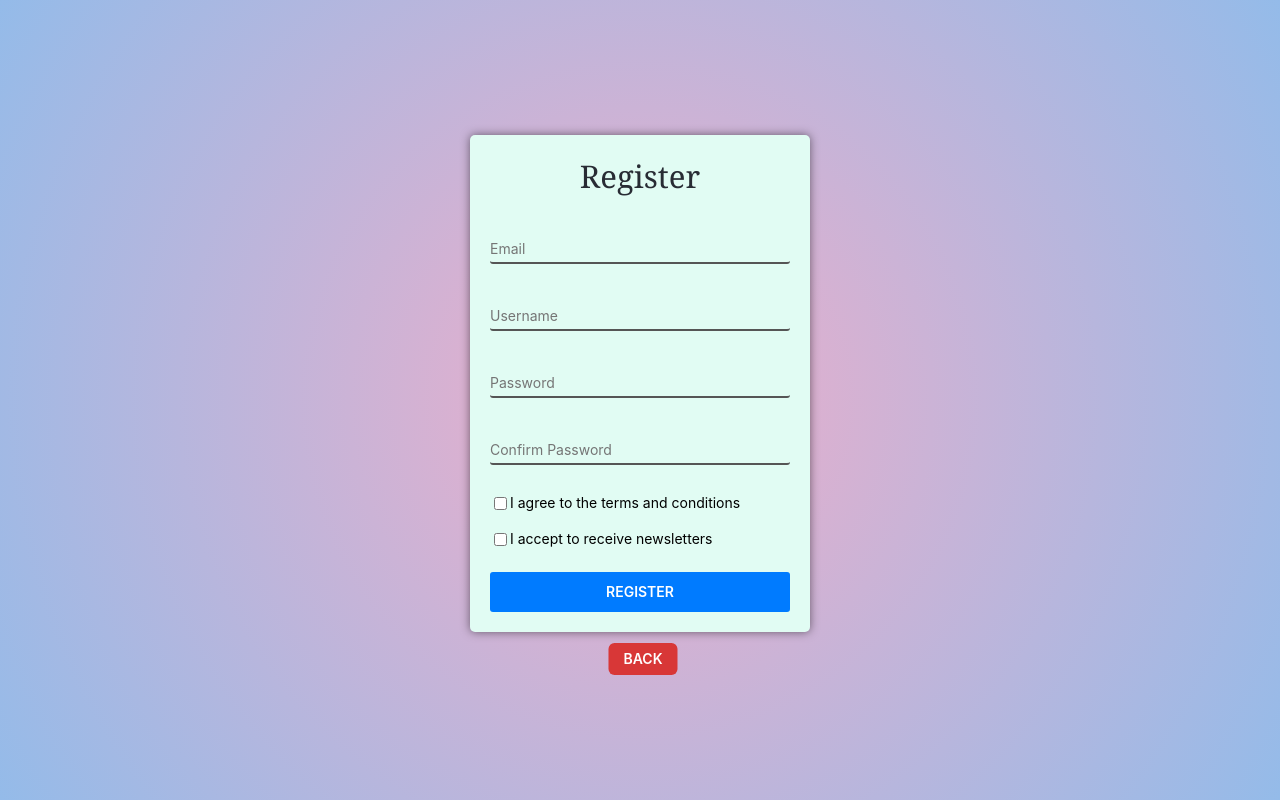
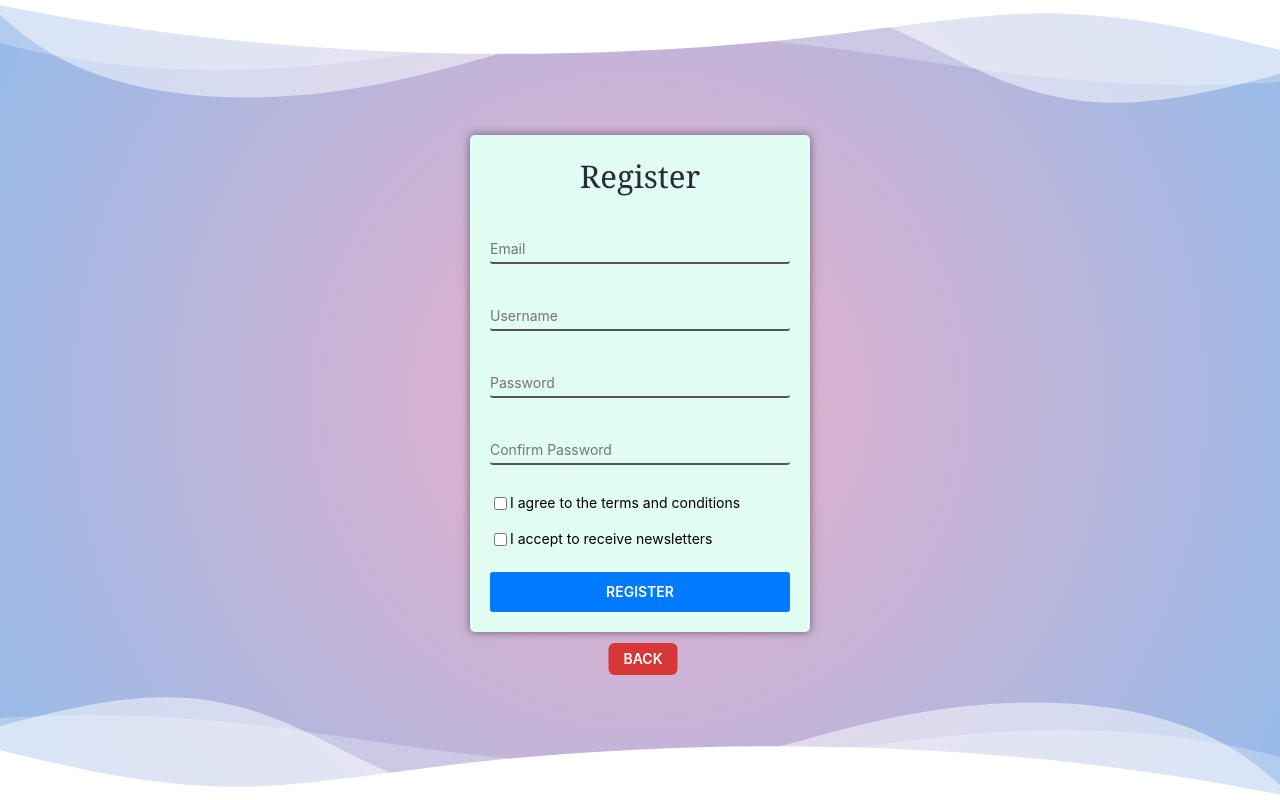
Before and after one commit to shah00-croco/project-react, a React (Create React App) app: page /registerpage in a window 1280 px wide. Built offline with nearby package versions, Linux system fonts and the light colour scheme.

Commit message:
Change on register

```diff
--- a/src/asset/style.css
+++ b/src/asset/style.css
@@ -267,12 +267,12 @@
 }
 
 .forgot:hover {
-    color: rgb(12, 53, 202); /* Change color on hover */
+    color: rgb(12, 53, 202);
     transition: color 0.3s ease;
 }
 
 .forgot:active {
-    color: rgb(21, 35, 88); /* Change color when active */
+    color: rgb(21, 35, 88);
 }
 header{
     color: #282c34;
--- a/src/page/registerpage.tsx
+++ b/src/page/registerpage.tsx
@@ -6,10 +6,18 @@
     return (
         <div className="main-page">
             <div className="custom-shape-divider-top-1709165903">
-                {/* SVG for top shape */}
+                <svg data-name="Layer 1" xmlns="http://www.w3.org/2000/svg" viewBox="0 0 1200 120" preserveAspectRatio="none">
+                    <path d="M0,0V46.29c47.79,22.2,103.59,32.17,158,28,70.36-5.37,136.33-33.31,206.8-37.5C438.64,32.43,512.34,53.67,583,72.05c69.27,18,138.3,24.88,209.4,13.08,36.15-6,69.85-17.84,104.45-29.34C989.49,25,1113-14.29,1200,52.47V0Z" opacity=".25" className="shape-fill"></path>
+                    <path d="M0,0V15.81C13,36.92,27.64,56.86,47.69,72.05,99.41,111.27,165,111,224.58,91.58c31.15-10.15,60.09-26.07,89.67-39.8,40.92-19,84.73-46,130.83-49.67,36.26-2.85,70.9,9.42,98.6,31.56,31.77,25.39,62.32,62,103.63,73,40.44,10.79,81.35-6.69,119.13-24.28s75.16-39,116.92-43.05c59.73-5.85,113.28,22.88,168.9,38.84,30.2,8.66,59,6.17,87.09-7.5,22.43-10.89,48-26.93,60.65-49.24V0Z" opacity=".5" className="shape-fill"></path>
+                    <path d="M0,0V5.63C149.93,59,314.09,71.32,475.83,42.57c43-7.64,84.23-20.12,127.61-26.46,59-8.63,112.48,12.24,165.56,35.4C827.93,77.22,886,95.24,951.2,90c86.53-7,172.46-45.71,248.8-84.81V0Z" className="shape-fill"></path>
+                </svg>
             </div>
             <div className="custom-shape-divider-bottom-1709164904">
-                {/* SVG for bottom shape */}
+                <svg data-name="Layer 1" xmlns="http://www.w3.org/2000/svg" viewBox="0 0 1200 120" preserveAspectRatio="none">
+                    <path d="M0,0V46.29c47.79,22.2,103.59,32.17,158,28,70.36-5.37,136.33-33.31,206.8-37.5C438.64,32.43,512.34,53.67,583,72.05c69.27,18,138.3,24.88,209.4,13.08,36.15-6,69.85-17.84,104.45-29.34C989.49,25,1113-14.29,1200,52.47V0Z" opacity=".25" className="shape-fill"></path>
+                    <path d="M0,0V15.81C13,36.92,27.64,56.86,47.69,72.05,99.41,111.27,165,111,224.58,91.58c31.15-10.15,60.09-26.07,89.67-39.8,40.92-19,84.73-46,130.83-49.67,36.26-2.85,70.9,9.42,98.6,31.56,31.77,25.39,62.32,62,103.63,73,40.44,10.79,81.35-6.69,119.13-24.28s75.16-39,116.92-43.05c59.73-5.85,113.28,22.88,168.9,38.84,30.2,8.66,59,6.17,87.09-7.5,22.43-10.89,48-26.93,60.65-49.24V0Z" opacity=".5" className="shape-fill"></path>
+                    <path d="M0,0V5.63C149.93,59,314.09,71.32,475.83,42.57c43-7.64,84.23-20.12,127.61-26.46,59-8.63,112.48,12.24,165.56,35.4C827.93,77.22,886,95.24,951.2,90c86.53-7,172.46-45.71,248.8-84.81V0Z" className="shape-fill"></path>
+                </svg>
             </div>
             <AnimatedPage>
                 <div className='login-container'>
```
